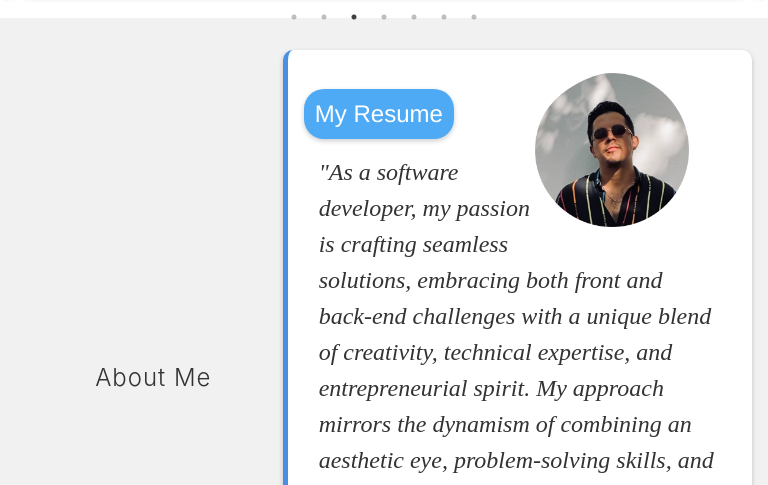
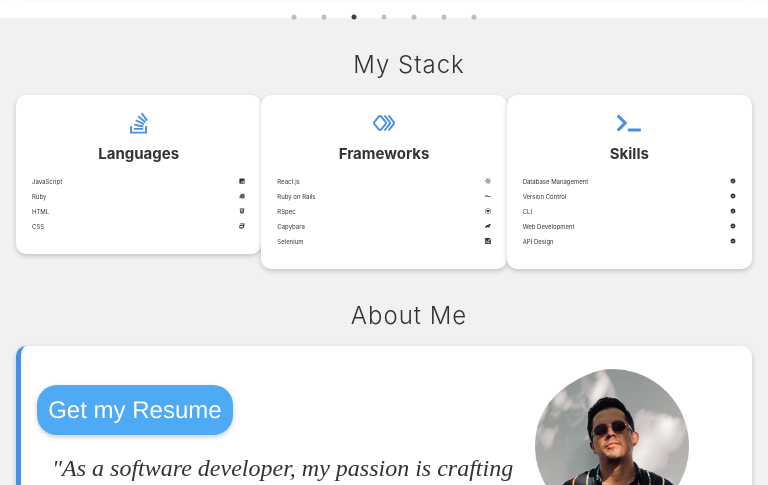
Before and after one commit to rudicarrilloypr/rc-portafolio, a React (Create React App) app: page / in a window 768 px wide. Shown: the part 844-1329 px from the top of the page. Built offline with nearby package versions, Linux system fonts and the light colour scheme.

Commit message:
Add my stack section

```diff
--- a/src/components/About/About.jsx
+++ b/src/components/About/About.jsx
@@ -1,23 +1,63 @@
 import React from 'react';
-import { FaAward, FaReact, FaJsSquare } from 'react-icons/fa';
+import { FaAward, FaReact, FaJsSquare, FaHtml5, FaCss3, FaTerminal, FaStackOverflow  } from 'react-icons/fa';
 import { PiFileCssDuotone } from "react-icons/pi";
 import { PiFileHtmlDuotone } from "react-icons/pi";
-import { DiRubyRough } from "react-icons/di";
-import { SiRubyonrails } from "react-icons/si";
+import { DiRubyRough, DiRuby  } from "react-icons/di";
+import { SiRubyonrails, SiRubygems, SiSelenium } from "react-icons/si";
 import { BiLogoRedux } from "react-icons/bi";
+import { GiCapybara } from "react-icons/gi";
 import { FaRegFileCode } from "react-icons/fa6";
+import { TbKeyframes } from "react-icons/tb";
+import { IoIosCheckmarkCircle } from "react-icons/io";
 import profileImage from '../../assets/rudicarrillo-circle.PNG';
 import styles from './about.module.css';
 
 function About() {
   return (
     <section id="about" className={styles.about}>
+      <h1>My Stack</h1>
+    {/* Sección de habilidades */}
+    <div className={styles.skillsSection}>
+      <div className={styles.skillBox}>
+        <FaStackOverflow className={styles.skillIcon} />
+        <h3>Languages</h3>
+        <ul>
+          <li><FaJsSquare /> JavaScript</li>
+          <li><DiRuby /> Ruby</li>
+          <li><FaHtml5 /> HTML</li>
+          <li><FaCss3 /> CSS</li>
+        </ul>
+      </div>
+      <div className={styles.skillBox}>
+        <TbKeyframes className={styles.skillIcon} />
+        <h3>Frameworks</h3>
+        <ul>
+          <li><FaReact /> React.js</li>
+          <li><SiRubyonrails /> Ruby on Rails</li>
+          <li><SiRubygems /> RSpec</li>
+          <li><GiCapybara /> Capybara</li>
+          <li><SiSelenium /> Selenium</li>
+        </ul>
+      </div>
+      <div className={styles.skillBox}>
+        <FaTerminal className={styles.skillIcon} />
+        <h3>Skills</h3>
+        <ul>
+          <li><IoIosCheckmarkCircle /> Database Management</li>
+          <li><IoIosCheckmarkCircle /> Version Control</li>
+          <li><IoIosCheckmarkCircle /> CLI</li>
+          <li><IoIosCheckmarkCircle /> Web Development</li>
+          <li><IoIosCheckmarkCircle /> API Design</li>
+        </ul>
+      </div>
+    </div>
+
       <h1>About Me</h1>
       <div className={styles.quoteSection}>
       <div className={styles.profileImageWrapper}>
   <img src={profileImage} alt="Rudi Carrillo" className={styles.profileImage}/>
 </div>
-<a href="https://drive.google.com/file/d/18ePzDb0wrpynwiEKyil2uMHdhFAddWCl/view?usp=drive_link" target="_blank" rel="noopener noreferrer" className={styles.resumeButton}>My Resume</a>
+<a href="https://drive.google.com/file/d/18ePzDb0wrpynwiEKyil2uMHdhFAddWCl/view?usp=drive_link" target="_blank" rel="noopener noreferrer" className={styles.resumeButton}>Get my Resume</a>
         <p className={styles.quote}>"As a software developer, my passion is crafting seamless solutions, embracing both front and back-end challenges with a unique blend of creativity, technical expertise, and entrepreneurial spirit. My approach mirrors the dynamism of combining an aesthetic eye, problem-solving skills, and strategic drive. This fusion enables me to deliver innovative and efficient software solutions, making me a versatile and valuable asset to any team aiming to transform ideas into reality..."</p>
         <p className={styles.author}>- Rudi Carrillo</p>
       </div>
--- a/src/components/About/about.module.css
+++ b/src/components/About/about.module.css
@@ -1,8 +1,53 @@
+.skillsSection {
+  display: flex;
+  justify-content: space-between;
+  flex-direction: row;
+  align-items: baseline;
+  margin-bottom: 2rem;
+  width: 100%;
+}
+
+.skillBox {
+  background-color: #fff;
+  padding: 1rem;
+  border-radius: 10px;
+  box-shadow: 0 2px 5px rgba(0, 0, 0, 0.2);
+  width: 30%; /* Ajusta según necesidades */
+  text-align: center;
+}
+
+.skillBox h3 {
+  margin-top: 0.5rem;
+  color: #333;
+  font-size: 20px;
+}
+
+.skillBox ul {
+  list-style: none;
+  padding: 0;
+  text-align: left;
+}
+
+.skillBox li {
+  display: flex;
+  flex-direction: row-reverse;
+  justify-content: space-between;
+  align-items: center;
+  gap: 0.5rem;
+  margin-bottom: 0.5rem;
+  font-size: 19px;
+}
+
+.skillIcon {
+  font-size: 2rem;
+  color: #4a90e2;
+}
+
 /* Base styles for desktop */
 @media (min-width: 768px) {
 .about {
   display: grid;
-  grid-template-columns: 1fr 2fr; /* Adjust if you want a different ratio between image and text */
+  grid-template-columns: 2fr; /* Adjust if you want a different ratio between image and text */
   grid-gap: 2rem; /* Spacing between image and text */
   align-items: center;
   background-color: #f1f1f1; /* Apple-like light grey background */
@@ -11,6 +56,7 @@
   box-sizing: border-box;
   height: auto;
   text-align: left; /* Align text to the left for a magazine-like layout */
+  justify-items: center;
 }
 
 .quoteSection {
@@ -90,7 +136,7 @@
   font-size: 3.5rem; /* Larger size for desktop */
   font-weight: 300; /* Slightly bolder than the mobile version */
   letter-spacing: normal; /* Default letter spacing */
-  margin-left: 40px;
+  margin-left: 50px;
 
 }
 
@@ -245,13 +291,48 @@
   background-color: #a7a7a7;
 }
 
+.skillsSection {
+  display: flex;
+  justify-content: center;
+  flex-direction: row;
+  align-items: baseline;
+  margin-bottom: 2rem;
+  width: 100%;
+  font-size: 5px;
+}
+
+.skillBox li {
+  display: flex;
+  flex-direction: row-reverse;
+  justify-content: space-between;
+  align-items: center;
+  gap: 0.5rem;
+  margin-bottom: 0.5rem;
+  font-size: 6px;
+}
+
+.skillBox h3 {
+font-size: 15px;
+}
+
+.skillIcon {
+  font-size: 1.5rem;
+}
 }
 
 /* Estilos para Tablet */
 @media (min-width: 768px) and (max-width: 1024px) {
+  .skillsSection {
+    display: flex;
+    justify-content: space-between;
+    flex-direction: row;
+    align-items: baseline;
+    margin-bottom: 2rem;
+    width: 100%;
+  }
+
   .about {
-    display: grid;
-    grid-template-columns: 1fr 2fr;
+    display:inline-block;
     align-items: center;
     text-align: center;
   }
@@ -286,7 +367,7 @@
     flex: wrap;
     justify-content: center;
     gap: 1.5rem;
-    margin-top: 2rem;
+    margin-top: 5rem;
     padding: 0.5rem;
   }
 
```
